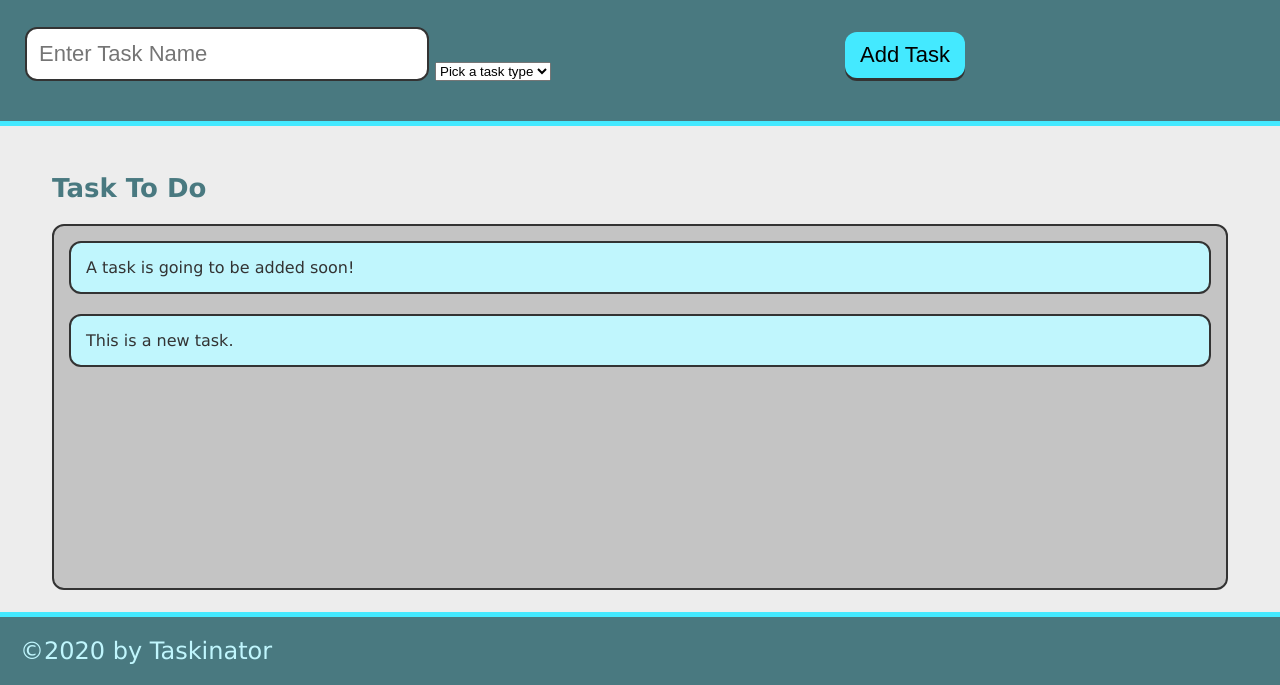
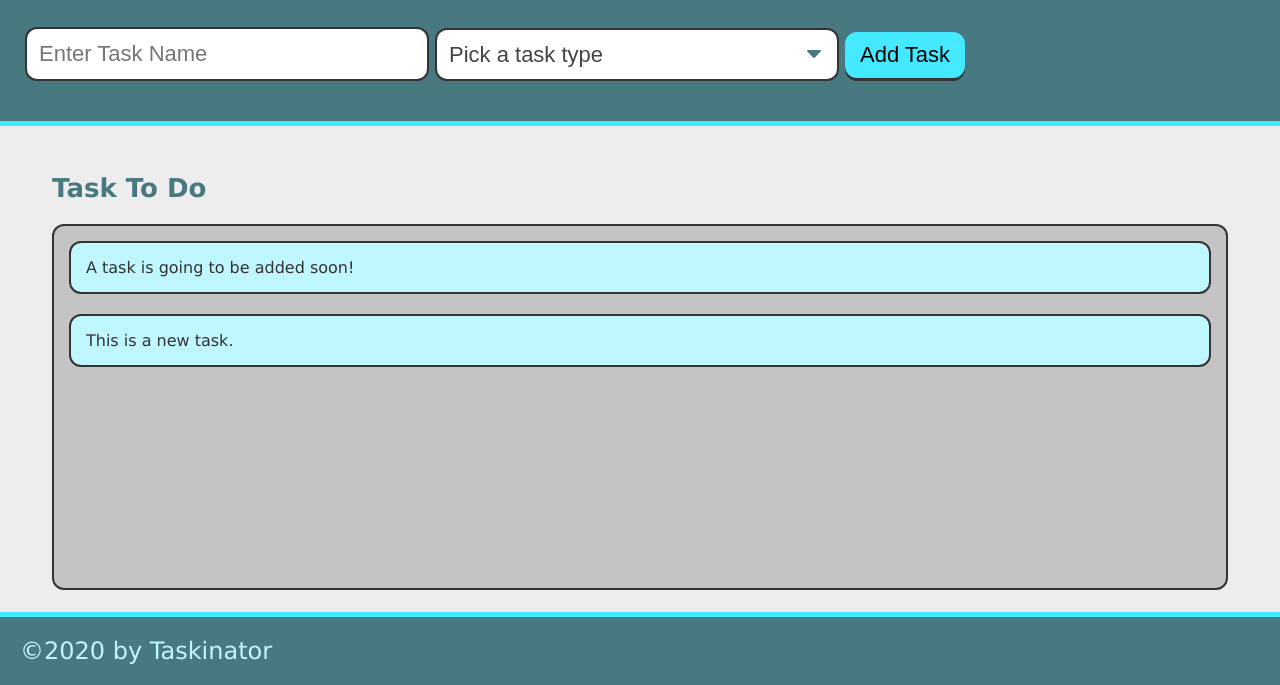
Before and after one commit to Devmadia/taskinator, a plain HTML site: page index.html in a window 1280 px wide. Shown: the part 115-800 px from the top of the page. Drawn offline with Linux system fonts and the light colour scheme.

Commit message:
updated appearance

```diff
--- a/index.html
+++ b/index.html
@@ -17,7 +17,7 @@
             </div>
 
             <div class="form-group">
-                <select name="task-type">
+                <select name="task-type" class="select-dropdown">
                     <option value="" disabled selected>Pick a task type</option>
                     <option value="Print">Print</option>
                     <option value="Web">Web</option>
```
